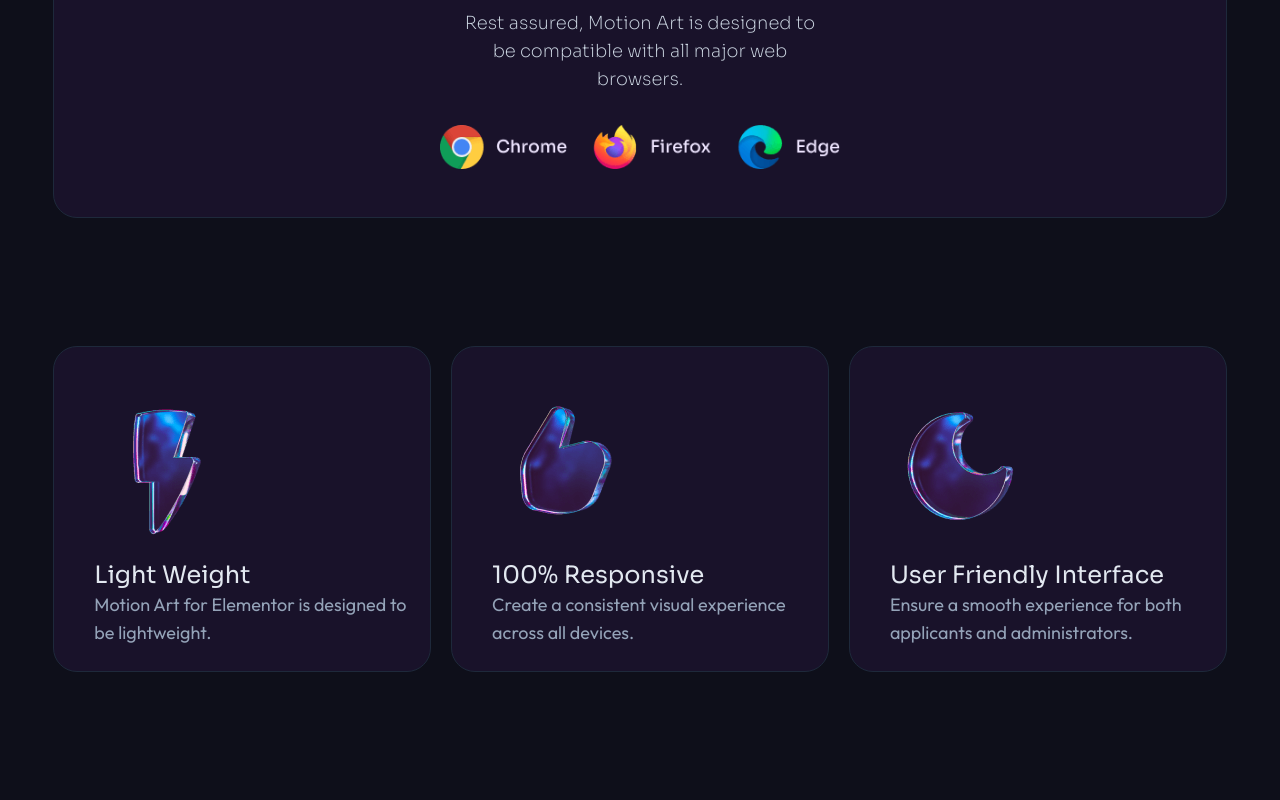
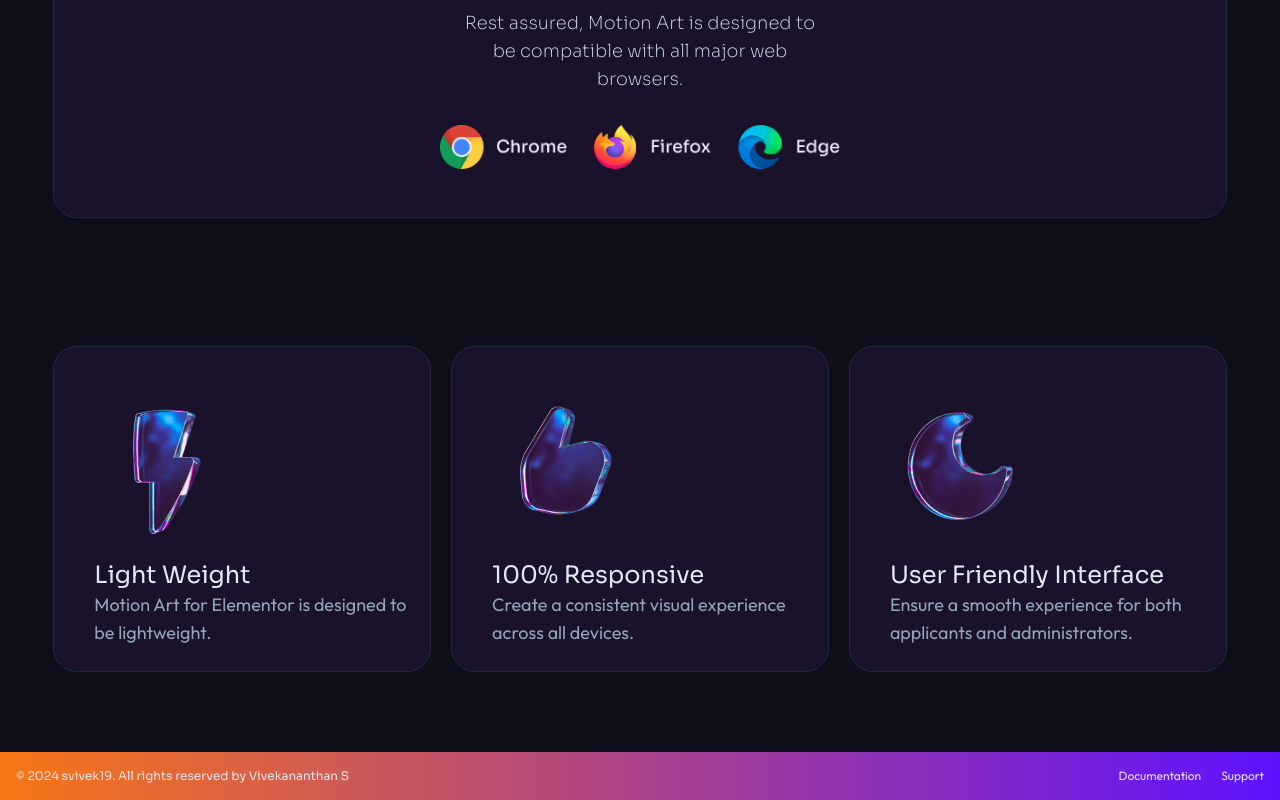
Before and after one commit to svivek19/Heliverse-Task, a React (Vite) app: page / in a window 1280 px wide. Shown: the part 2379-3179 px from the top of the page. Before the commit the page ends 3131 px from the top, so only its background shows below. Built offline with nearby package versions, Linux system fonts and the light colour scheme.

Commit message:
footer finish

```diff
--- a/src/App.jsx
+++ b/src/App.jsx
@@ -7,6 +7,7 @@ import PurchaseSection from "./components/PurchaseSection";
 import SectionAndPage from "./components/SectionAndPage";
 import SupportedPage from "./components/SupportedPage";
 import Features from "./components/Features";
+import Footer from "./components/Footer";
 
 const App = () => {
   return (
@@ -19,6 +20,7 @@ const App = () => {
       <SectionAndPage />
       <SupportedPage />
       <Features />
+      <Footer />
     </>
   );
 };
--- /dev/null
+++ b/src/components/Footer.jsx
@@ -0,0 +1,18 @@
+import React from "react";
+
+const Footer = () => {
+  return (
+    <div className="bg-gradient-image text-slate-200 p-4 flex justify-between">
+      <p className="font-sora text-xs">
+        © {new Date().getFullYear()} svivek19. All rights reserved by
+        Vivekananthan S
+      </p>
+      <p className="flex space-x-5 font-outfit text-xs">
+        <span>Documentation</span>
+        <span>Support</span>
+      </p>
+    </div>
+  );
+};
+
+export default Footer;
```
